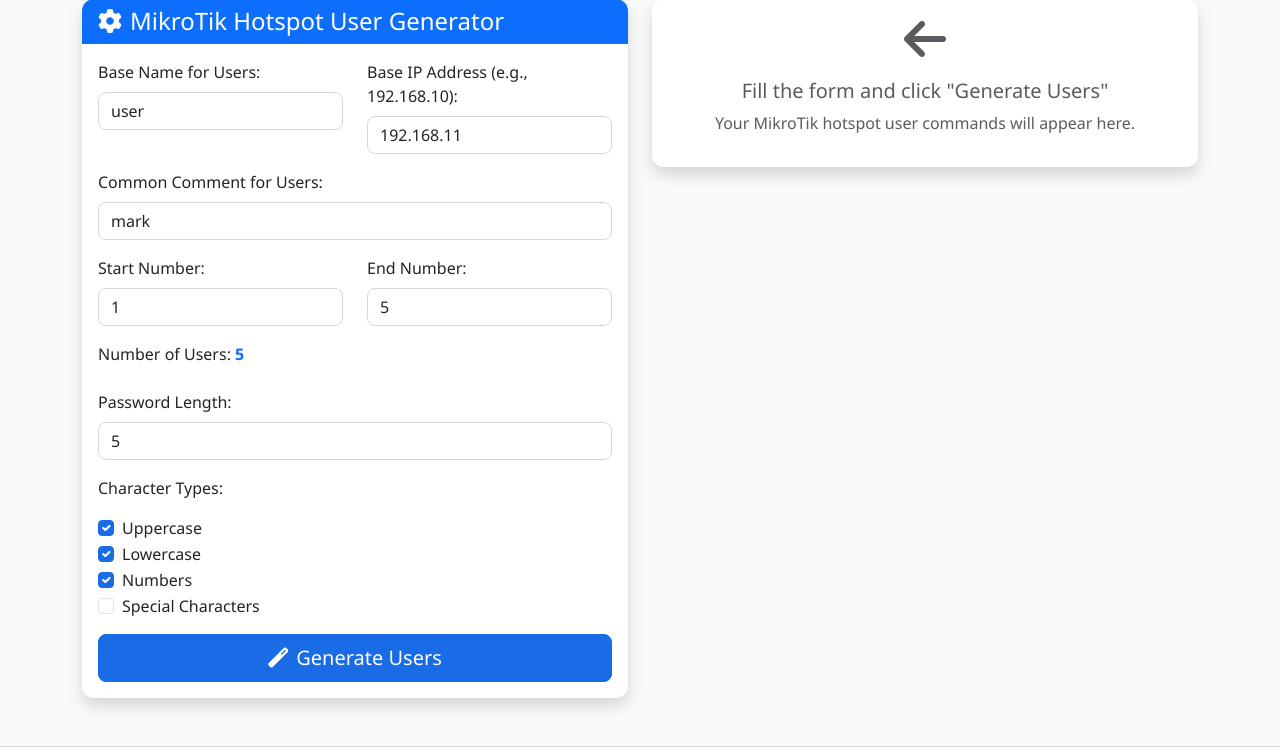
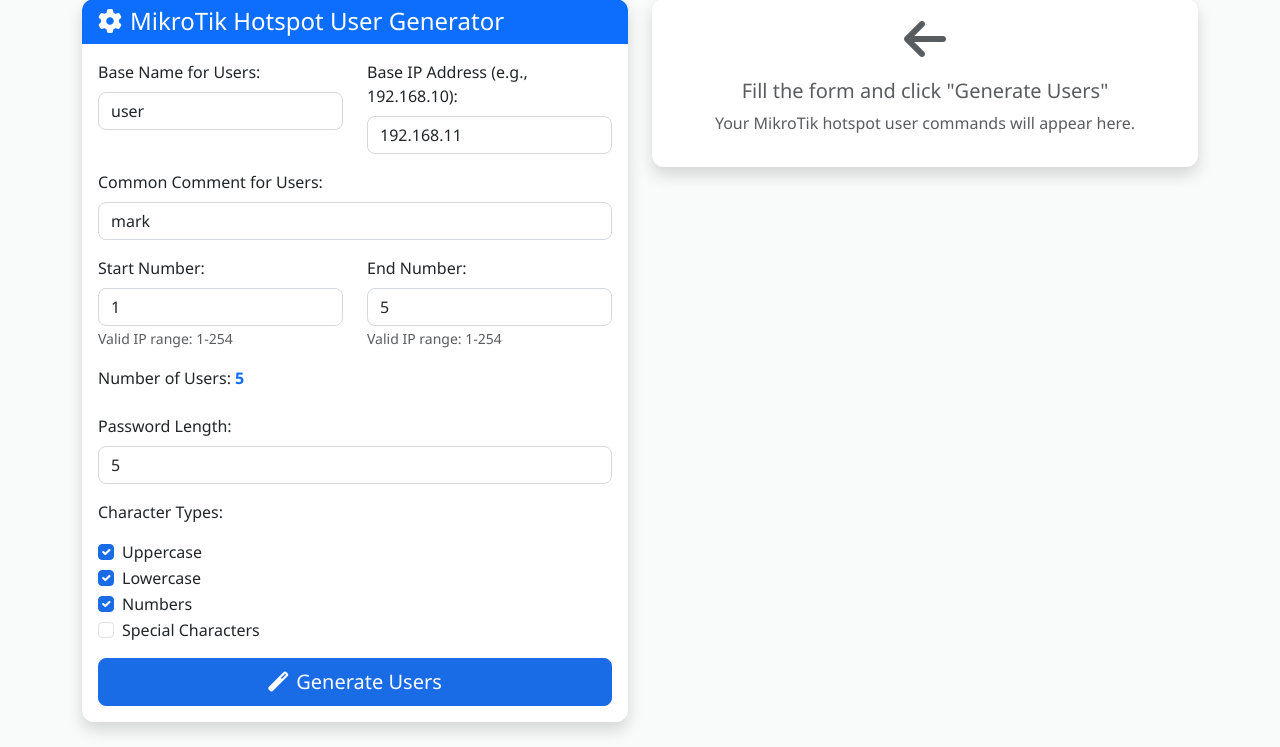
Before and after one commit to kira3113/HotspotMaster, a Flask app: page /generator in a window 1280 px wide. Shown: the part 81-828 px from the top of the page. Run offline with Flask 3, Linux system fonts and the light colour scheme; a user stored in the database is signed in.

Commit message:
Ensure generated user IPs stay within the valid range when creating hotspots
Adds validation to restrict generated IPs to the 1-254 range in routes.py and generator.html.

Replit-Commit-Author: Agent
Replit-Commit-Session-Id: a6b810db-cad2-4197-9433-b9736ed91e24
Replit-Commit-Screenshot-Url: https://storage.googleapis.com/screenshot-production-us-central1/09baead3-075e-492c-b25c-4a6a99a468c0/f3add8e9-11b7-42ce-90c7-208478639ce9.jpg

```diff
--- a/routes.py
+++ b/routes.py
@@ -107,6 +107,11 @@ def generator():
 
         if start_number > end_number:
             flash('Start number cannot be greater than end number.', 'error')
+            return render_template('generator.html')
+
+        # Validate IP range (1-254 for last octet)
+        if start_number < 1 or end_number > 254:
+            flash('IP range must be between 1 and 254.', 'error')
             return render_template('generator.html')
 
         # Generate character set
--- a/templates/generator.html
+++ b/templates/generator.html
@@ -37,12 +37,14 @@
                         <div class="col-md-6 mb-3">
                             <label for="start_number" class="form-label">Start Number:</label>
                             <input type="number" class="form-control" id="start_number" name="start_number"
-                                   value="{{ request.form.start_number or '1' }}" min="1" required>
+                                   value="{{ request.form.start_number or '1' }}" min="1" max="254" required>
+                            <small class="form-text text-muted">Valid IP range: 1-254</small>
                         </div>
                         <div class="col-md-6 mb-3">
                             <label for="end_number" class="form-label">End Number:</label>
                             <input type="number" class="form-control" id="end_number" name="end_number"
-                                   value="{{ request.form.end_number or '5' }}" min="1" required>
+                                   value="{{ request.form.end_number or '5' }}" min="1" max="254" required>
+                            <small class="form-text text-muted">Valid IP range: 1-254</small>
                         </div>
                     </div>
 
```
